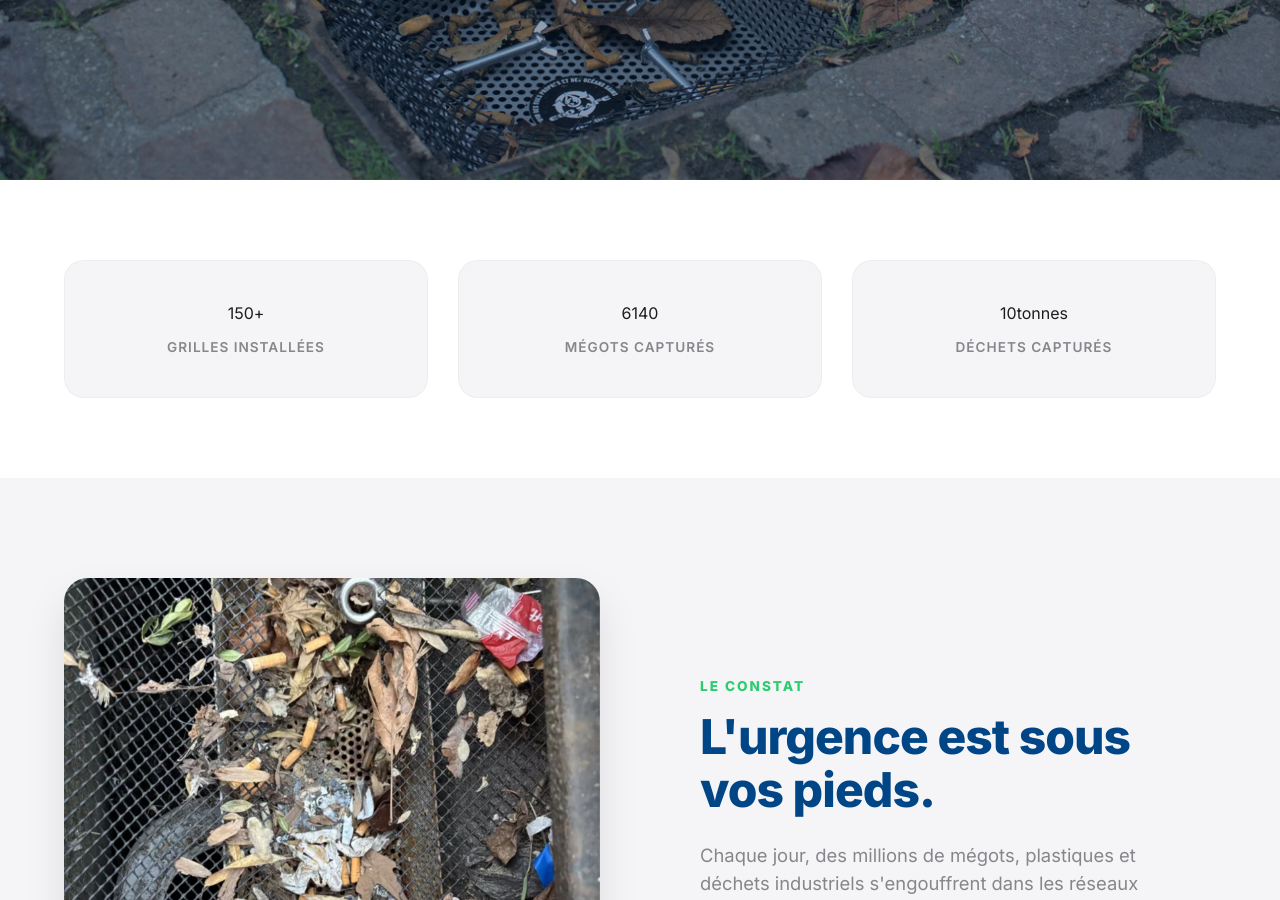
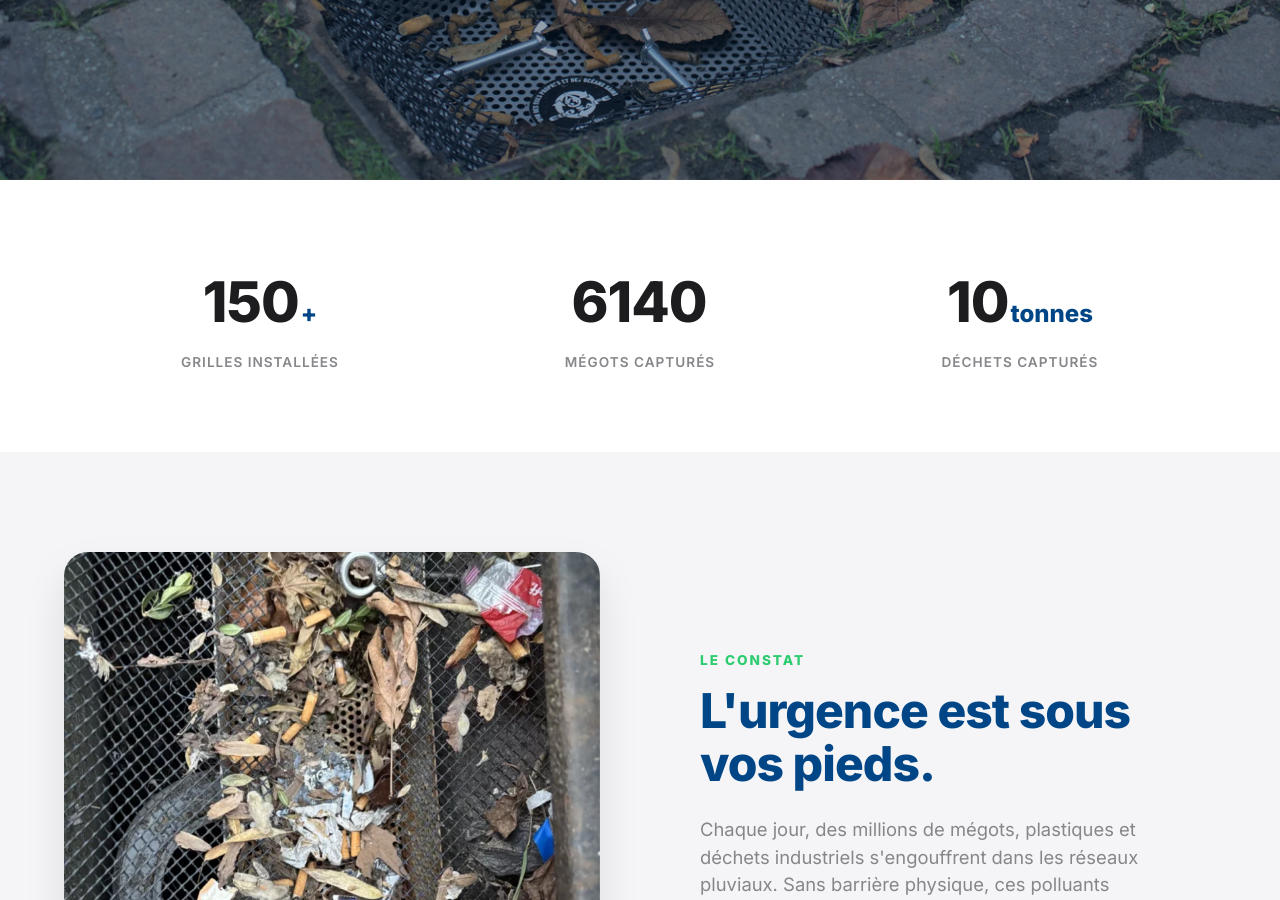
Before and after one commit to DuvalDVL/ecosafe, a Jekyll site: the page built from index.html, in a window 1280 px wide and 900 px high, scrolled down 604 px. Built offline with Jekyll 4.4.1, drawn with Linux system fonts in a browser that asks for light colours.

Commit message:
Update style.css

```diff
--- a/assets/css/style.css
+++ b/assets/css/style.css
@@ -627,7 +627,7 @@ body {
 }
 
 /* =========================================
-   HOMEPAGE : DASHBOARD IMPACT (Version Finale)
+   HOMEPAGE : DASHBOARD IMPACT (Version Finale Corrigée)
    ========================================= */
 
 .dashboard-impact {
@@ -635,24 +635,41 @@ body {
   background: var(--bg-white);
 }
 
-/* --- DESIGN DES CARTES (Commun) --- */
+.stats-grid {
+  display: flex;
+  align-items: center;
+  justify-content: center;
+}
+
+/* --- DESIGN DES CARTES --- */
 .stat-card {
-  background: var(--bg-light); /* ✅ On remet le fond gris clair sur PC et Mobile */
-  border-radius: 20px;
-  padding: 40px 20px;
-  border: 1px solid rgba(0,0,0,0.03);
   display: flex !important;
   flex-direction: column !important;
-  align-items: center !important; /* ✅ Centre horizontalement le contenu */
+  align-items: center !important;
   justify-content: center !important;
-  text-align: center !important; /* ✅ Centre le texte */
+  text-align: center !important;
+  transition: transform 0.3s ease;
 }
 
 .stat-number-wrap {
   display: flex;
   justify-content: center;
   align-items: baseline;
-  margin-bottom: 12px;
+  margin-bottom: 8px;
+}
+
+.stat-number {
+  font-size: 3.5rem; /* On remet les grands chiffres d'avant */
+  font-weight: 800;
+  color: var(--text-main);
+  letter-spacing: -1px;
+}
+
+.stat-unit {
+  font-size: 1.5rem;
+  font-weight: 800;
+  color: var(--eco-blue);
+  margin-left: 2px;
 }
 
 .stat-label {
@@ -662,27 +679,32 @@ body {
   letter-spacing: 1px;
   color: var(--text-muted);
   font-weight: 600;
-  width: 100%; /* ✅ Assure que le centrage s'applique sur toute la largeur */
-}
-
-/* --- COMPORTEMENT PC (Fixe) --- */
+  width: 100%;
+  text-align: center !important;
+}
+
+/* --- COMPORTEMENT PC (Look d'origine : pas de boîtes) --- */
 @media (min-width: 993px) {
   .stats-grid {
     display: grid !important;
-    grid-template-columns: repeat(3, 1fr) !important; /* ✅ 3 colonnes égales */
-    gap: 30px;
-    max-width: 1200px;
+    grid-template-columns: repeat(3, 1fr) !important;
+    gap: 40px;
+    max-width: 1100px;
     margin: 0 auto;
-    overflow: visible !important;
-  }
-}
-
-/* --- COMPORTEMENT MOBILE (Swipe) --- */
+  }
+  .stat-card {
+    background: transparent !important;
+    border: none !important;
+    padding: 0 !important;
+  }
+}
+
+/* --- COMPORTEMENT MOBILE (Look Cartes + Swipe) --- */
 @media (max-width: 992px) {
   .dashboard-impact { padding: 40px 0; }
 
   .dashboard-impact .container {
-    padding: 0 !important; /* ✅ Les cartes touchent presque les bords */
+    padding: 0 !important;
   }
 
   .stats-grid {
@@ -694,30 +716,19 @@ body {
     gap: 15px !important;
     padding: 10px 20px 30px 20px !important;
     scrollbar-width: none;
-    -ms-overflow-style: none;
     -webkit-overflow-scrolling: touch;
   }
 
   .stats-grid::-webkit-scrollbar { display: none; }
 
   .stat-card {
-    flex: 0 0 85% !important; /* ✅ Largeur optimale pour voir la suite */
+    flex: 0 0 85% !important;
     scroll-snap-align: center;
-  }
-}
-
-/* =========================================
-   5. RESPONSIVE
-   ========================================= */
-@media (max-width: 768px) {
-  .desktop-only { display: none; }
-  .hero-eco { padding-top: 60px; }
-  .hero-cta-group { flex-direction: column; padding: 0 20px; }
-  .btn { width: 100%; }
-
-  .stats-grid { display: grid; grid-template-columns: 1fr 1fr; gap: 20px 10px; }
-  .stat-card { padding: 10px; }
-  .stat-number { font-size: 2.2rem; }
+    background: var(--bg-light) !important; /* Boîte grise uniquement sur mobile */
+    border-radius: 20px;
+    padding: 40px 20px !important;
+    border: 1px solid rgba(0,0,0,0.03) !important;
+  }
 }
 
 /* =========================================
```
